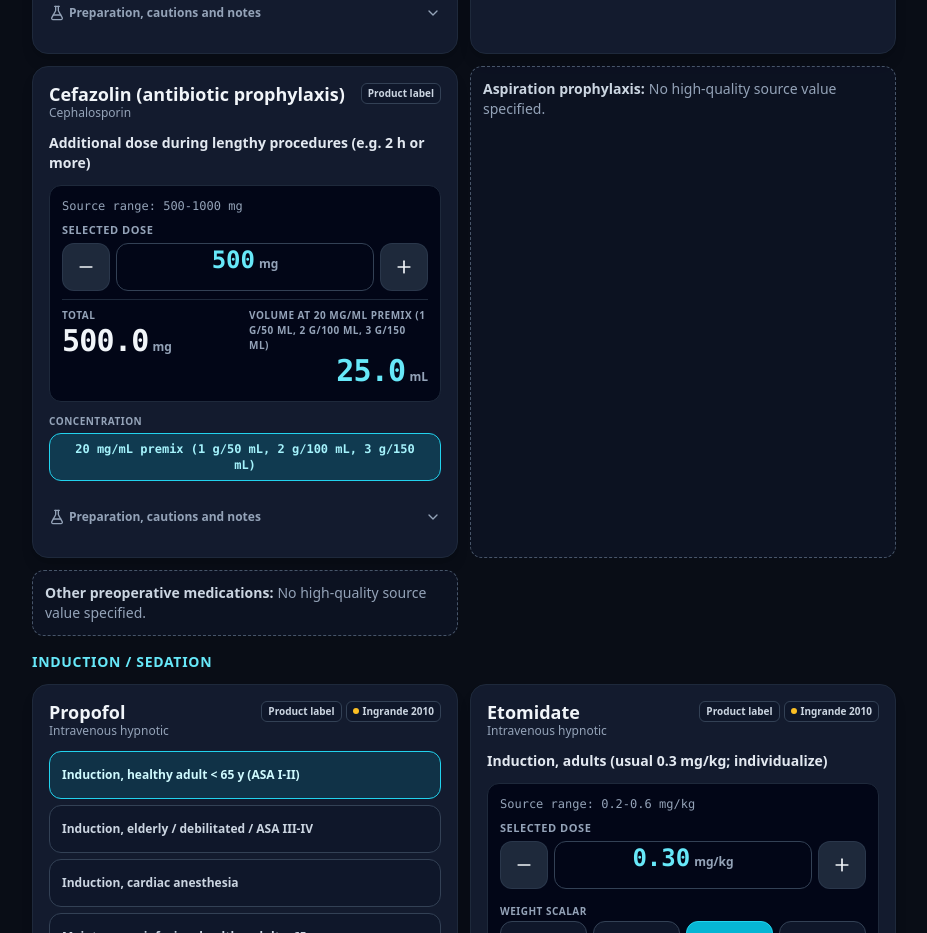
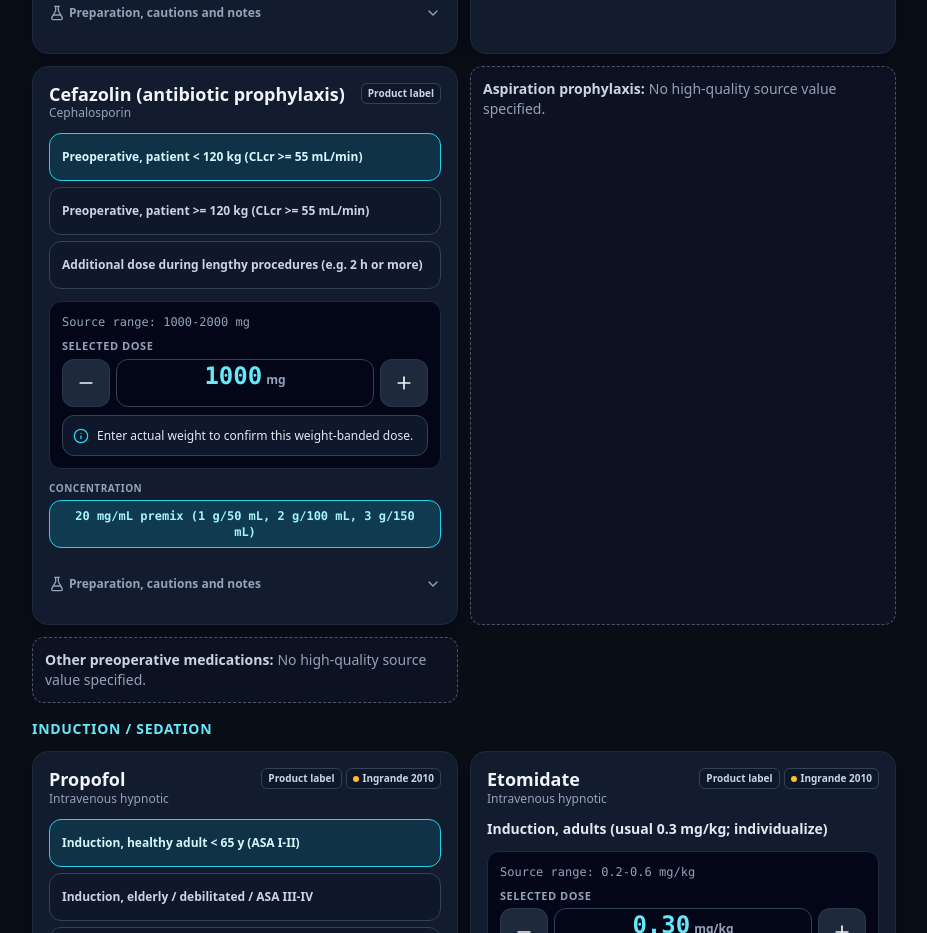
Before and after one commit to drabdo1990/anesth-helper, a React (Vite) app: page / in a window 1280 px wide. Shown: the part 1020-1953 px from the top of the page, without its empty margins (176-1103 px from the left). Built offline with nearby package versions, Linux system fonts and the light colour scheme.

Commit message:
fix(dosing): retain weight-banded dose visibility when weight is unset

```diff
--- a/src/components/DrugCard.tsx
+++ b/src/components/DrugCard.tsx
@@ -64,7 +64,7 @@ export const DrugCard: React.FC<DrugCardProps> = ({ medication, biometrics }) =>
   const [showDetails, setShowDetails] = useState(false);
 
   const tbw = biometrics?.tbw ?? null;
-  const applicable = medication.doses.filter((d) => (tbw === null ? !d.weightBandKg : doseAppliesToWeight(d, tbw)));
+  const applicable = tbw === null ? medication.doses : medication.doses.filter((d) => doseAppliesToWeight(d, tbw));
   const dose: MedicationDose | undefined =
     applicable.find((d) => d.id === selectedDoseIds[medication.id]) ?? applicable[0];
 
@@ -86,7 +86,7 @@ export const DrugCard: React.FC<DrugCardProps> = ({ medication, biometrics }) =>
   }
 
   const weightBased = isWeightBased(dose);
-  const needsWeight = weightBased && biometrics === null;
+  const needsWeight = (weightBased || dose.weightBandKg !== undefined) && biometrics === null;
   const lo = dose.min ?? dose.default ?? 0;
   const hi = dose.max ?? dose.default ?? lo;
   const value = doseValues[dose.id] ?? dose.default ?? lo;
@@ -223,7 +223,13 @@ export const DrugCard: React.FC<DrugCardProps> = ({ medication, biometrics }) =>
           </div>
         )}
 
-        {needsWeight && <WarningBanner level="info">Enter actual weight and height to calculate this weight-based dose.</WarningBanner>}
+        {needsWeight && (
+          <WarningBanner level="info">
+            {dose.weightBandKg
+              ? 'Enter actual weight to confirm this weight-banded dose.'
+              : 'Enter actual weight and height to calculate this weight-based dose.'}
+          </WarningBanner>
+        )}
 
         {computed?.kind === 'bolus' && computed.bolus && (
           <div className="grid grid-cols-2 gap-2 border-t border-slate-800 pt-2">
```
Also changed, not shown: 1 other file (tests, documents, lock files or other folders).
